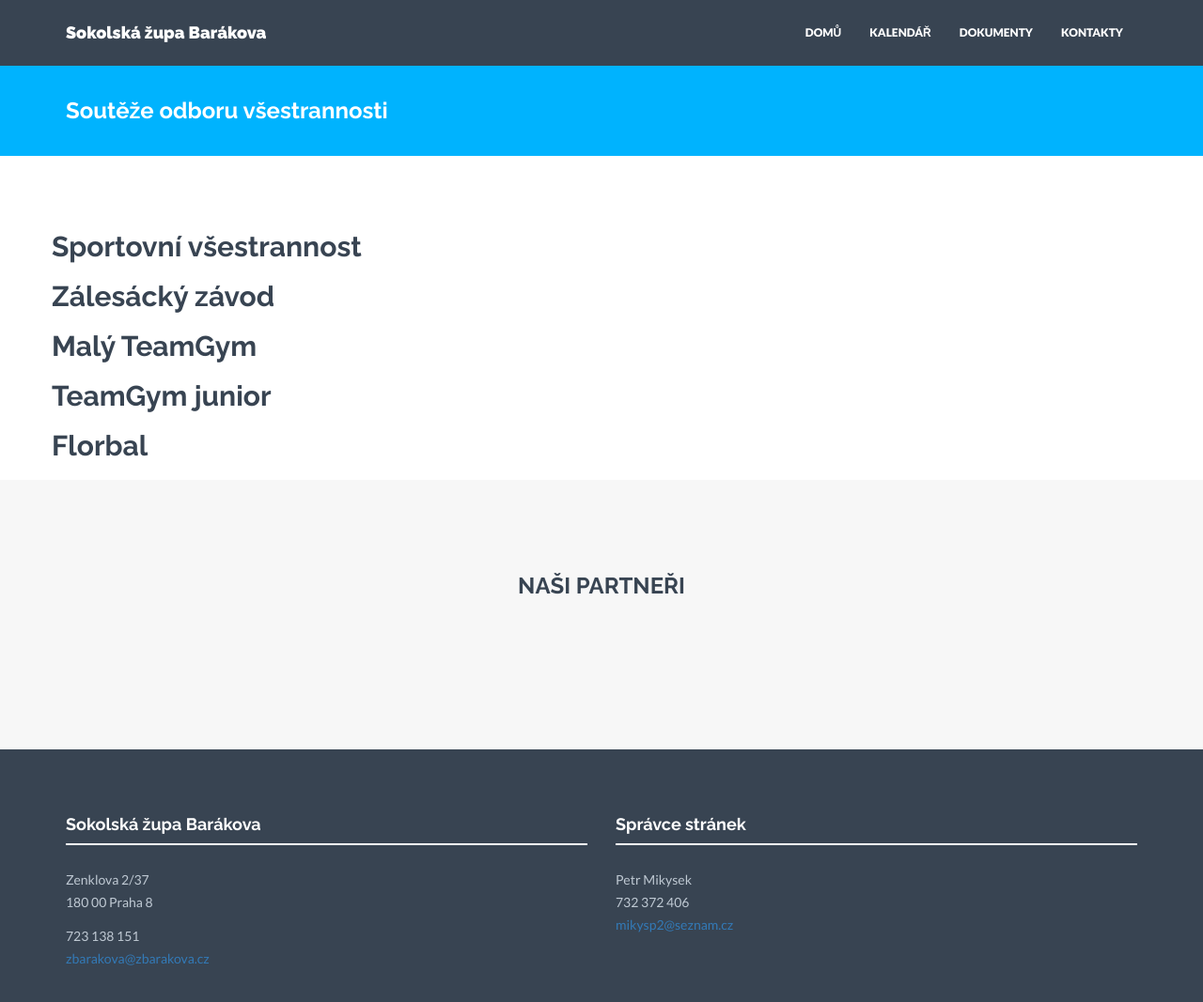
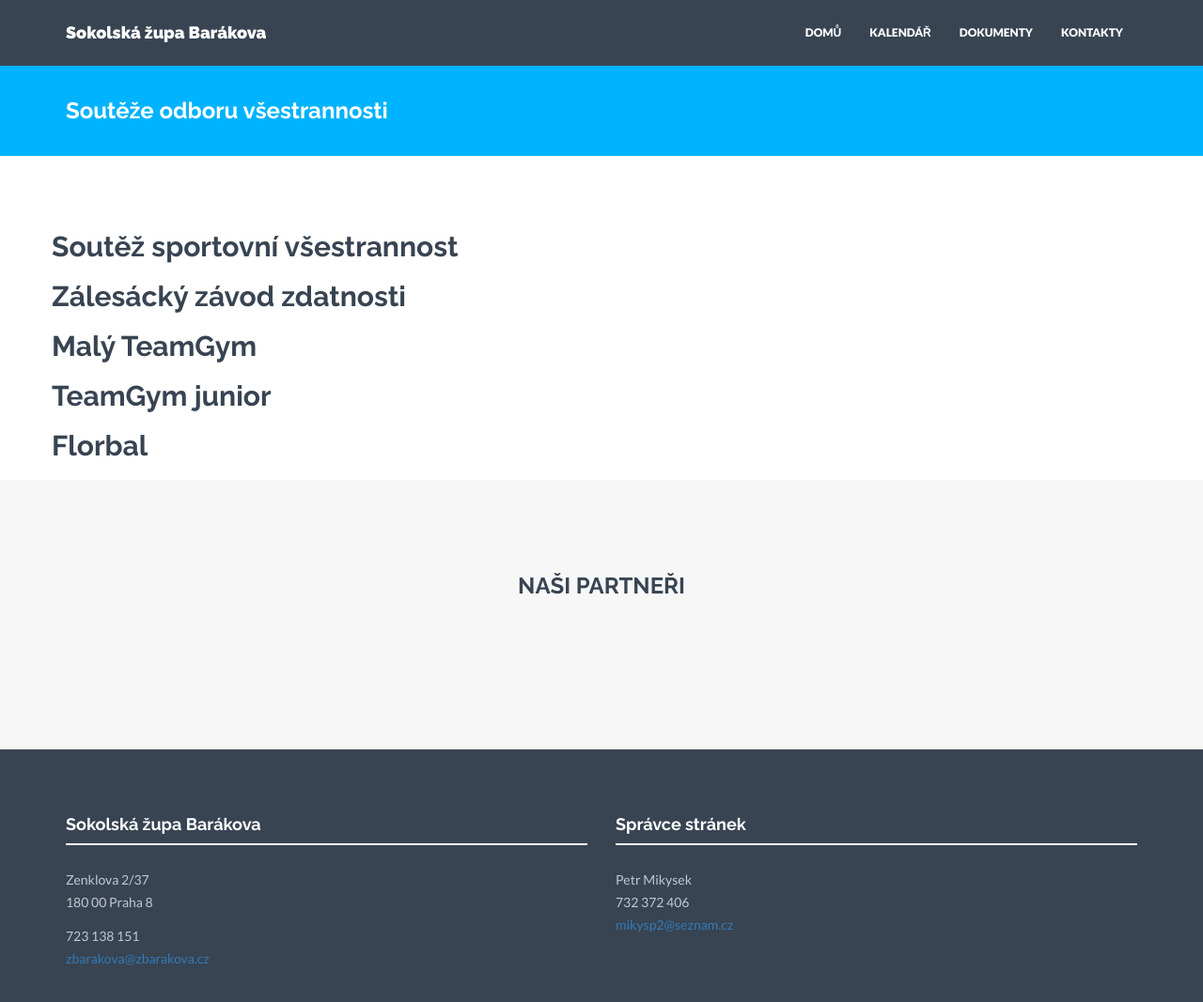
Before and after one commit to milanhybner/zbarakova.cz, a Jekyll site: the page built from ov/souteze.md, in a window 1280 px wide and 1105 px high. Shown: the top 1067 px of the window at 94% size. Built offline with Jekyll 4.4.1, drawn with Linux system fonts in a browser that asks for light colours; nearby versions of some CDN libraries.

Commit message:
Update souteze.md

```diff
--- a/ov/souteze.md
+++ b/ov/souteze.md
@@ -4,9 +4,9 @@ nazev: Soutěže odboru všestrannosti
 ---
 
 
-## Sportovní všestrannost
+## Soutěž sportovní všestrannost
 
-## Zálesácký závod
+## Zálesácký závod zdatnosti
 
 ## Malý TeamGym
 
```
